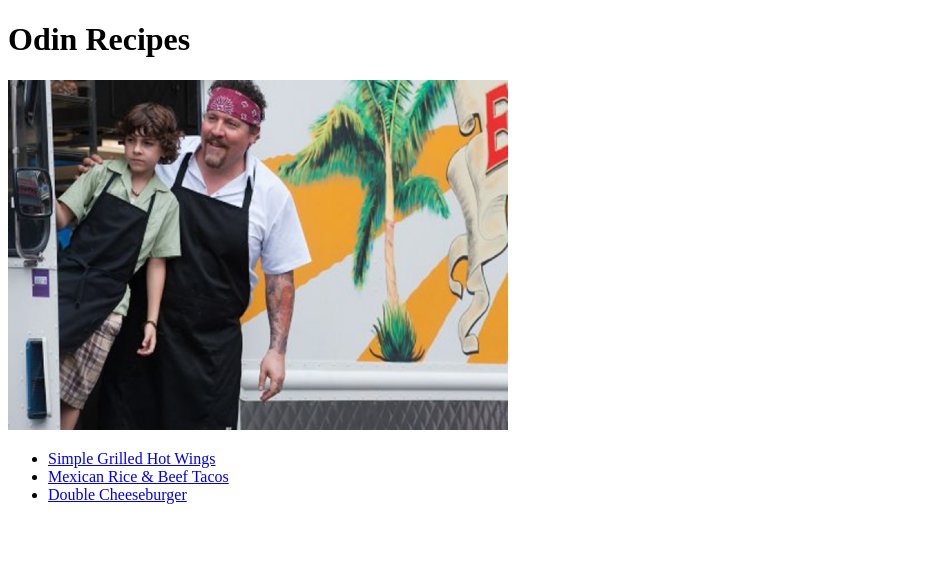
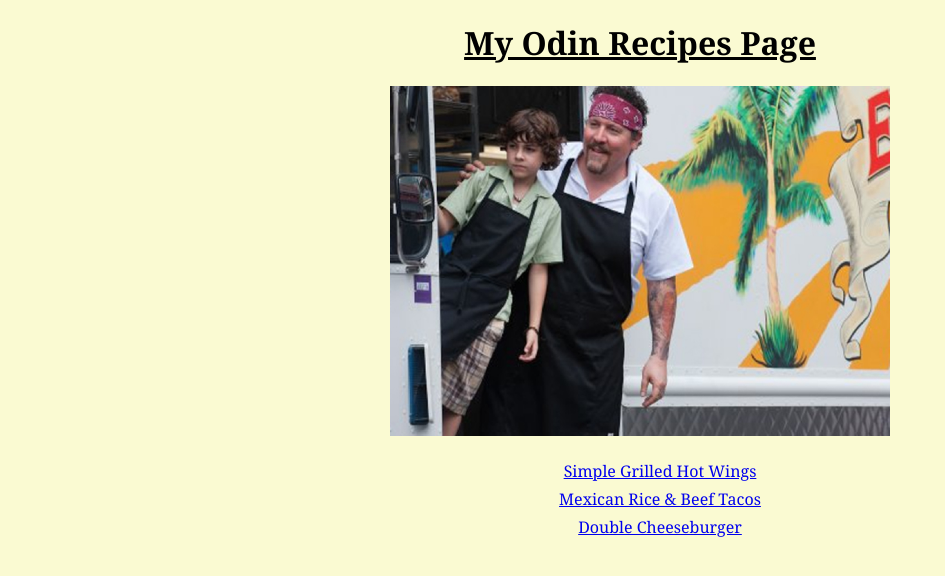
Before and after one commit to benocummins/odin-recipes, a plain HTML site: page index.html in a window 1280 px wide. Shown: the whole page, without its empty margins (0-945 px from the left). Drawn offline with Linux system fonts and the light colour scheme.

Commit message:
added stylesheet to pages

```diff
--- a/index.html
+++ b/index.html
@@ -4,12 +4,13 @@
     <meta charset="UTF-8">
     <meta http-equiv="X-UA-Compatible" content="IE=edge">
     <meta name="viewport" content="width=device-width, initial-scale=1.0">
-    <title>Document</title>
+    <title>My Odin Recipes Page</title>
+    <link rel="stylesheet" href="styles/main.css"/>
 </head>
 <body>
-    <h1>Odin Recipes</h1>
+    <h1>My Odin Recipes Page</h1>
     <img src="images/chef.jpg" height=350  width=500>
-    <ul>
+    <ul class="ul-links">
         <li><a href="recipes/wings.html">Simple Grilled Hot Wings</a></li>
         <li><a href="recipes/tacos.html">Mexican Rice & Beef Tacos</a></li>
         <li><a href="recipes/burgers.html">Double Cheeseburger</a></li>
--- /dev/null
+++ b/styles/main.css
@@ -0,0 +1,20 @@
+* {
+    font-family: Georgia, 'Times New Roman', Times, serif;
+    text-align: center;
+}
+
+body {
+    background-color: lightgoldenrodyellow;
+}
+
+h1 {
+    text-decoration: underline;
+}
+
+.ul-links {
+    list-style-type: none;
+}
+
+li {
+    padding: 3px;
+}
```
Also changed, not shown: recipes/burgers.html (+2 -1 lines), recipes/tacos.html (+2 -1 lines), recipes/wings.html (+2 -1 lines).
